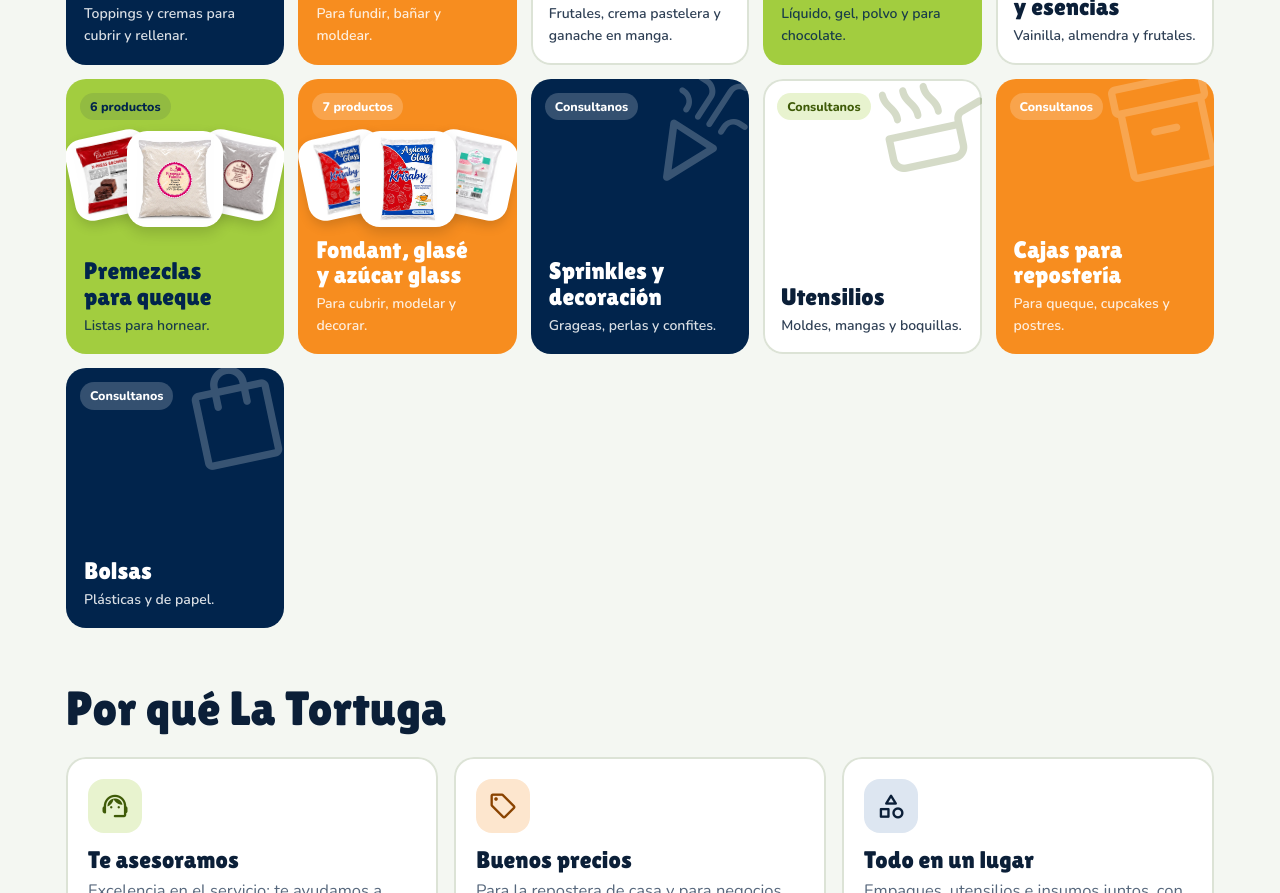
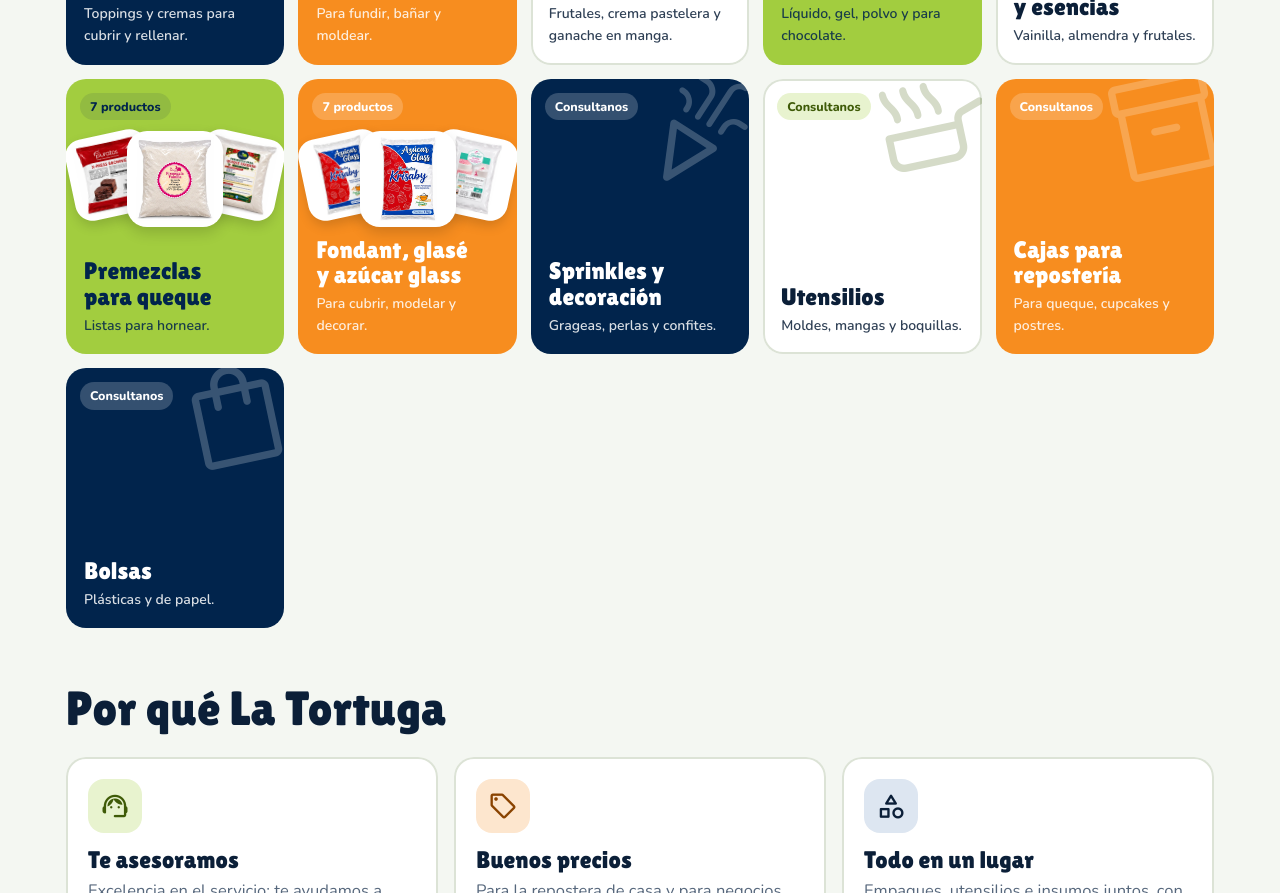
Before and after one commit to La-Tortuga-Empaques-y-mas/La-Tortuga-Empaques-y-mas.github.io, a plain HTML site: page index.html in a window 1280 px wide. Shown: the part 1504-2397 px from the top of the page. Drawn offline with nearby package versions, Linux system fonts and the light colour scheme.

Commit message:
Jengibre 8 cm; premezcla navideña junto a las premezclas
Co-Authored-By: Claude Opus 5.5 <noreply@anthropic.com>
Claude-Session: https://claude.ai/code/session_015TtbLknK2AzGBDTudcPgoA

```diff
--- a/index.html
+++ b/index.html
@@ -496,7 +496,7 @@ const TEMPORADA={
 /* Los productos de temporada usan la categoría "navidad": solo salen en la sección navideña, no en el catálogo normal. */
 const NAVCAT={id:"navidad",n:"Navidad",d:"Productos de temporada.",ic:"park",k:"c-paper"};
 /* Grupos de la sección navideña: el producto usa "s" con uno de estos nombres. Si un grupo no está aquí, igual se muestra al final. */
-const NAVGRUPOS={"Cajas":{ic:"redeem",d:"Cajas navideñas para galletas, cupcakes, queques y regalos."},"Cortadores":{ic:"cookie",d:"Cortadores con marcador para galletas navideñas decoradas."},"Moldes":{ic:"bakery_dining",d:"Moldes de aluminio con tapa para hornear y regalar el queque navideño."},"Premezclas":{ic:"blender",d:"Premezcla de la casa para hacer el queque navideño fácil."},"Botellas":{ic:"liquor",d:"Para envasar y regalar rompope, ponche y licores caseros."}};
+const NAVGRUPOS={"Cajas":{ic:"redeem",d:"Cajas navideñas para galletas, cupcakes, queques y regalos."},"Cortadores":{ic:"cookie",d:"Cortadores con marcador para galletas navideñas decoradas."},"Moldes":{ic:"bakery_dining",d:"Moldes de aluminio con tapa para hornear y regalar el queque navideño."},"Botellas":{ic:"liquor",d:"Para envasar y regalar rompope, ponche y licores caseros."}};
 const navOn=()=>TEMPORADA.activa&&PRODUCTOS.some(p=>p.c==="navidad");
 const CATS=[
   {id:"cremas",n:"Chantilly y cremas para batir",d:"Toppings y cremas para cubrir y rellenar.",ic:"icecream",k:"c-navy"},
@@ -2159,11 +2159,15 @@ const PRODUCTOS=[
 "s": "Cortadores",
 "m": "Temporada navideña",
 "n": "Cortador hombre de jengibre",
-"p": "Cortador y marcador",
+"p": "8 cm",
 "pr": 2950,
 "img": "img/cortador-jengibre.webp",
 "d": "Cortador de galletas con forma de hombre de jengibre saludando, con su marcador para estampar los detalles del dibujo en la masa. Se corta la galleta y luego se presiona el marcador encima para que queden las líneas del diseño. Disponible solo en temporada.",
 "x": [
+[
+"Medida",
+"8 cm"
+],
 [
 "Incluye",
 "Cortador y marcador"
@@ -2325,7 +2329,7 @@ const PRODUCTOS=[
 },
 {
 "id": "premezcla-queque-navideno",
-"c": "navidad",
+"c": "premezclas",
 "m": "Temporada navideña",
 "n": "Premezcla para queque navideño",
 "p": "1 kg",
@@ -2342,8 +2346,7 @@ const PRODUCTOS=[
 "150 °C, unos 40 minutos"
 ]
 ],
-"u": "Queque navideño para la familia, para regalar o para vender",
-"s": "Premezclas"
+"u": "Queque navideño para la familia, para regalar o para vender"
 },
 {
 "id": "azucar-glass-krisaby-1kg",
```
